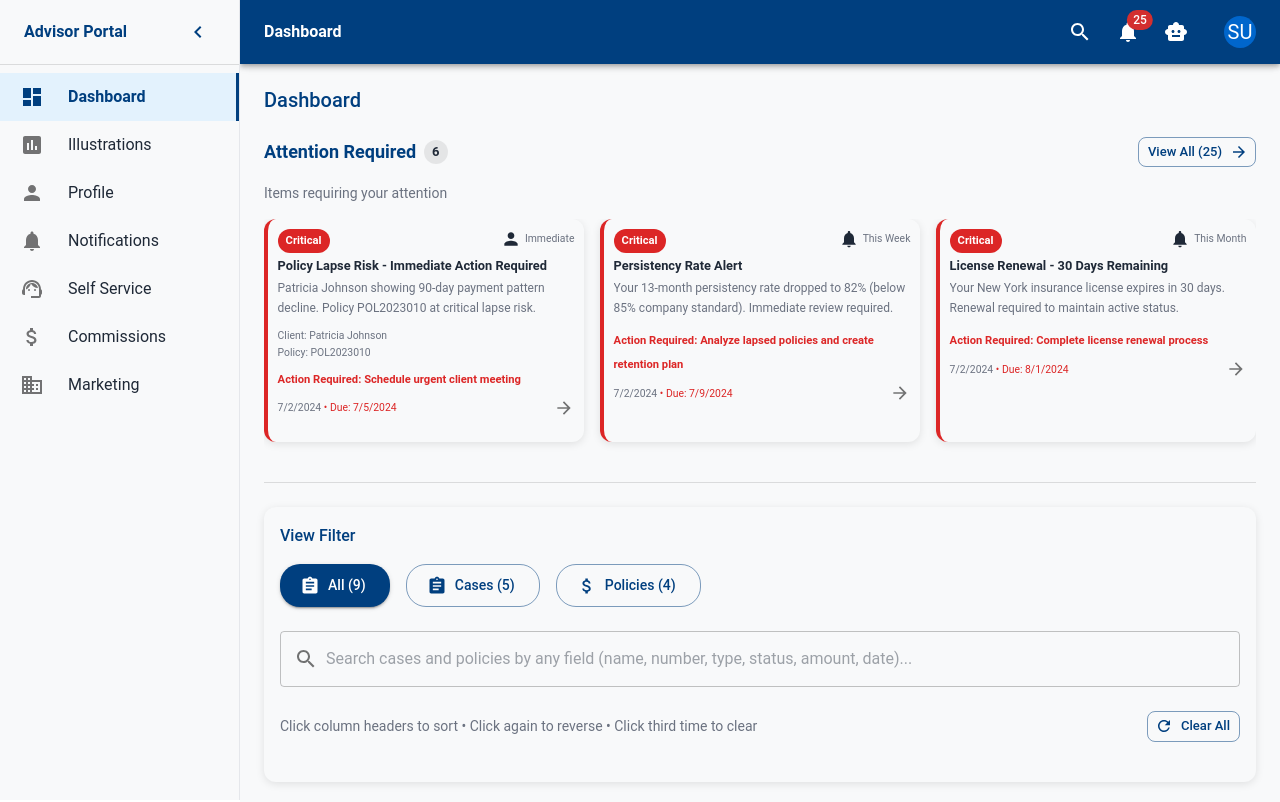
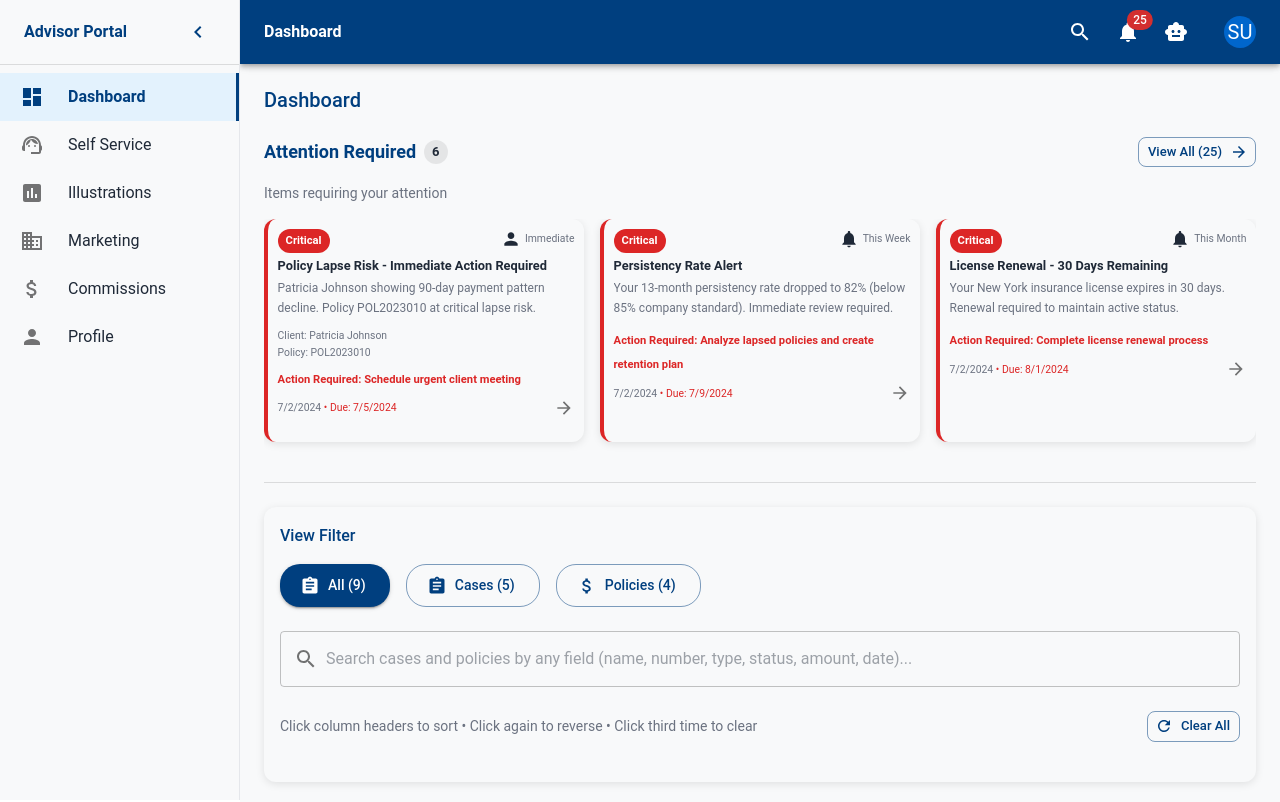
Before and after one commit to rayarikar/consolidated-advisor-experience, a React (Create React App) app in the folder advisor-portal/: page /dashboard in a window 1280 px wide. Shown: the top 802 px of the page. Built offline with nearby package versions, Linux system fonts and the light colour scheme; sample sign-in values are in the browser's storage; the HTML template or start-up script is replaced by a standard one.

Commit message:
optimize the navigation screen

```diff
--- a/advisor-portal/src/components/layout/AppLayout.tsx
+++ b/advisor-portal/src/components/layout/AppLayout.tsx
@@ -94,12 +94,11 @@ export const AppLayout: React.FC<AppLayoutProps> = ({
 
   const menuItems = [
     { id: 'dashboard', label: 'Dashboard', icon: <Dashboard />, path: '/dashboard' },
+    { id: 'self-service', label: 'Self Service', icon: <SupportAgent />, path: '/self-service' },
     { id: 'illustrations', label: 'Illustrations', icon: <Assessment />, path: '/illustrations' },
+    { id: 'marketing', label: 'Marketing', icon: <Business />, path: '/marketing' },
+    { id: 'commissions', label: 'Commissions', icon: <AttachMoney />, path: '/commissions' },
     { id: 'profile', label: 'Profile', icon: <Person />, path: '/profile' },
-    { id: 'notifications', label: 'Notifications', icon: <Notifications />, path: '/notifications' },
-    { id: 'self-service', label: 'Self Service', icon: <SupportAgent />, path: '/self-service' },
-    { id: 'commissions', label: 'Commissions', icon: <AttachMoney />, path: '/commissions' },
-    { id: 'marketing', label: 'Marketing', icon: <Business />, path: '/marketing' },
   ];
 
   const drawer = (
```
